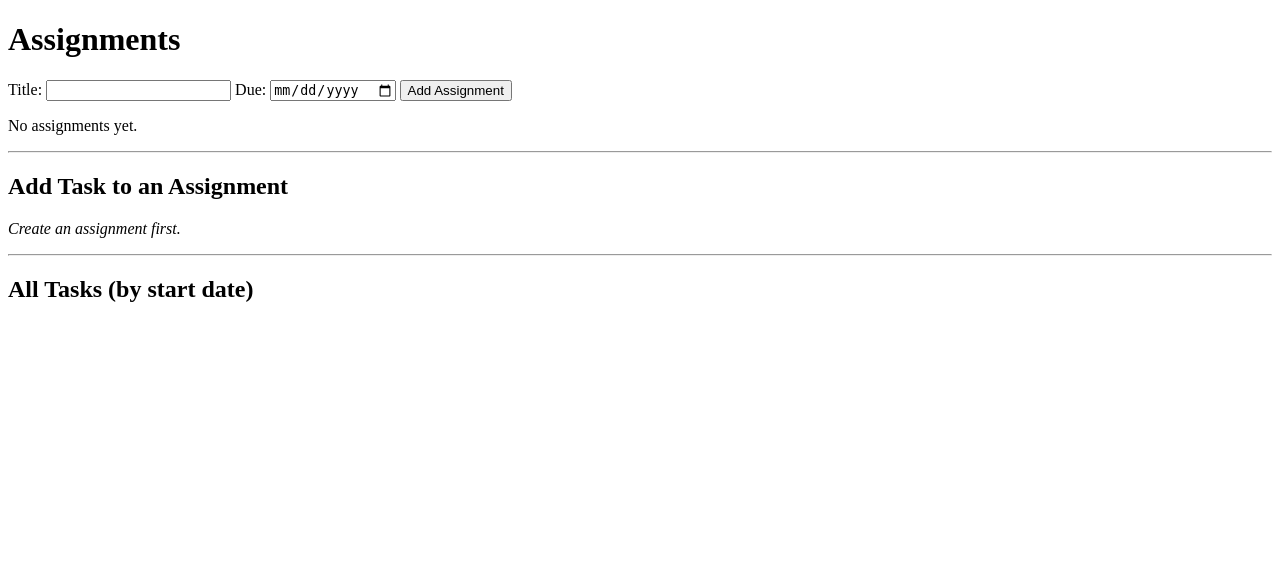
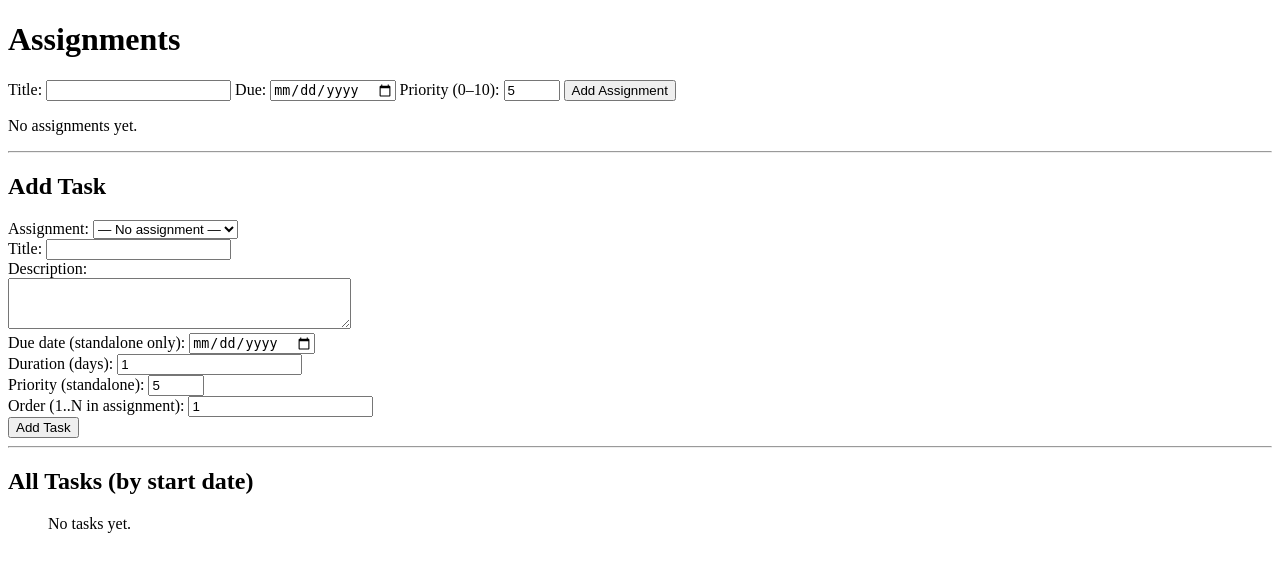
Before and after one commit to corbettbw/Eisenhower-Matrix-2, a Flask app: page / in a window 1280 px wide. Shown: the top 572 px of the page. Run offline with Flask 3, Linux system fonts and the light colour scheme.

Commit message:
adding in better prioritizing

```diff
--- a/app.py
+++ b/app.py
@@ -1,17 +1,21 @@
 from flask import Flask, render_template, request, redirect, url_for
 from itertools import count
-from services import schedule_tasks  # your existing scheduler
+from services import schedule_tasks
 
 app = Flask(__name__)
 
 ASSIGNMENTS = []  # [{id, title, due_date, tasks: [ ... ]}]
+TASKS = []
 _next_aid = count(1)
 _next_tid = count(1)
 
 def get_assignment(aid: int):
     return next((a for a in ASSIGNMENTS if a["id"] == aid), None)
 
-def get_task(task_id: int):
+def find_task(task_id: int):               # ⬅️ NEW: search standalone first, then assignments
+    for t in TASKS:
+        if t["id"] == task_id:
+            return None, t
     for a in ASSIGNMENTS:
         for t in a["tasks"]:
             if t["id"] == task_id:
@@ -22,6 +26,10 @@ def schedule_assignment(a):
     if not a["tasks"]:
         return
     # order inside the assignment
+
+    for t in a["tasks"]:
+        t["importance"] = a["importance"]
+
     ordered = sorted(a["tasks"], key=lambda t: int(t.get("order", 0)))
 
     # feed a compact list into schedule_tasks() (finish-by = assignment due)
@@ -44,23 +52,40 @@ def schedule_assignment(a):
     # keep display order stable: start asc, then priority desc, then order
     a["tasks"] = sorted(
         a["tasks"],
-        key=lambda t: (t["start_date"], -int(t.get("importance", 0)), int(t.get("order", 0)))
+        key=lambda t: (t["start_date"], int(t.get("order", 0)))
     )
 
-def schedule_all(assignments):
-    for a in assignments:
+def schedule_all():                        # schedule standalone + each assignment
+    if TASKS:
+        schedule_tasks(TASKS)              # standalone tasks scheduled independently
+    for a in ASSIGNMENTS:
         schedule_assignment(a)
 
-def tasks_by_start(assignments):
+def tasks_by_start():
     flat = []
-    for a in assignments:
+    for t in TASKS:
+        flat.append({
+            "id": t["id"],
+            "title": t["title"],
+            "description": t.get("description", ""),
+            "duration_days": t.get("duration_days", 1),
+            "importance": t.get("importance", 0),
+            "order": t.get("order", 0),
+            "completed": t.get("completed", False),
+            "start_date": t.get("start_date", ""),
+            "due_date": t.get("due_date", ""),
+            "assignment_id": None,
+            "assignment_title": None,
+        })
+
+    for a in ASSIGNMENTS:
         for t in a.get("tasks", []):
             flat.append({
                 "id": t["id"],
                 "title": t["title"],
                 "description": t.get("description", ""),
                 "duration_days": t.get("duration_days", 1),
-                "importance": t.get("importance", 0),
+                "importance": a.get("importance", 0),
                 "order": t.get("order", 0),
                 "completed": t.get("completed", False),
                 "start_date": t.get("start_date", ""),
@@ -68,16 +93,17 @@ def tasks_by_start(assignments):
                 "assignment_id": a["id"],
                 "assignment_title": a["title"],
             })
-    flat.sort(key=lambda t: (t["start_date"], -int(t.get("importance", 0)), t["assignment_id"], int(t.get("order", 0))))
+
+    flat.sort(key=lambda t: (t["start_date"], -int(t.get("importance", 0)), t["assignment_id"] or 0, int(t.get("order", 0))))
     return flat
 
 @app.get("/")
 def index():
-    schedule_all(ASSIGNMENTS)
+    schedule_all()
     return render_template(
         "index.html",
         assignments=ASSIGNMENTS,
-        tasks=tasks_by_start(ASSIGNMENTS),
+        tasks=tasks_by_start(),
     )
 
 @app.post("/assignments")
@@ -86,53 +112,72 @@ def create_assignment():
         "id": next(_next_aid),
         "title": request.form["assignment_title"].strip(),
         "due_date": request.form["assignment_due"],  # "YYYY-MM-DD"
+        "importance": int(request.form.get("assignment_importance", 5)),
         "tasks": [],
     })
     return redirect(url_for("index"))
 
 @app.post("/tasks")
 def create_task():
-    aid = int(request.form["assignment_id"])
-    a = get_assignment(aid)
-    if a:
-        a["tasks"].append({
-            "id": next(_next_tid),
-            "title": request.form["title"].strip(),
-            "description": request.form.get("description", "").strip(),
-            "duration_days": float(request.form.get("duration_days", 1)),
-            "importance": int(request.form.get("importance", 5)),
-            "order": int(request.form.get("order", 1)),
-            "completed": False,
-        })
+    aid_raw = request.form.get("assignment_id")
+    aid = int(aid_raw) if (aid_raw and aid_raw.isdigit()) else 0
+
+    base = {
+        "id": next(_next_tid),
+        "title": request.form["title"].strip(),
+        "description": request.form.get("description", "").strip(),
+        "duration_days": float(request.form.get("duration_days", 1)),
+        "order": int(request.form.get("order", 1)),
+        "completed": False,
+    }
+
+    if aid > 0:
+        a = get_assignment(aid)
+        if a:
+            base["importance"] = a["importance"]            # ⬅️ CHANGED: inherit
+            a["tasks"].append(base)
+    else:
+        base["due_date"] = request.form["due_date"]         # ⬅️ NEW: standalone due
+        base["importance"] = int(request.form.get("importance", 5))
+        TASKS.append(base)
+
     return redirect(url_for("index"))
 
 @app.post("/tasks/<int:task_id>/edit")
 def edit_task(task_id):
-    a, t = get_task(task_id)
-    if t:
-        t["title"] = request.form["title"].strip()
-        t["description"] = request.form.get("description", "").strip()
-        t["duration_days"] = float(request.form.get("duration_days", 1))
+    a, t = find_task(task_id)
+    if not t:
+        return redirect(url_for("index"))
+
+    t["title"] = request.form["title"].strip()
+    t["description"] = request.form.get("description", "").strip()
+    t["duration_days"] = float(request.form.get("duration_days", 1))
+    t["order"] = int(request.form.get("order", 1))
+
+    if a is None:
+        t["due_date"] = request.form["due_date"]
         t["importance"] = int(request.form.get("importance", 5))
-        t["order"] = int(request.form.get("order", 1))
+
     return redirect(url_for("index"))
 
 @app.post("/tasks/<int:task_id>/complete")
 def complete_task(task_id):
-    a, t = get_task(task_id)
+    a, t = find_task(task_id)
     if t:
         t["completed"] = True
     return redirect(url_for("index"))
 
 @app.post("/tasks/<int:task_id>/uncomplete")
 def uncomplete_task(task_id):
-    a, t = get_task(task_id)
+    a, t = find_task(task_id)
     if t:
         t["completed"] = False
     return redirect(url_for("index"))
 
 @app.post("/tasks/<int:task_id>/delete")
 def delete_task(task_id):
+    global TASKS
+    TASKS = [t for t in TASKS if t["id"] != task_id]
     for a in ASSIGNMENTS:
         a["tasks"] = [t for t in a["tasks"] if t["id"] != task_id]
     return redirect(url_for("index"))
--- a/templates/index.html
+++ b/templates/index.html
@@ -5,6 +5,7 @@
 <form action="{{ url_for('create_assignment') }}" method="post" style="margin-bottom:1rem">
   <label>Title: <input name="assignment_title" required></label>
   <label>Due: <input type="date" name="assignment_due" required></label>
+  <label>Priority (0–10): <input type="number" name="assignment_importance" min="0" max="10" value="5"></label> <!-- ⬅️ NEW -->
   <button type="submit">Add Assignment</button>
 </form>
 
@@ -12,18 +13,16 @@
   <ul>
     {% for a in assignments %}
       <li>
-        <strong>{{ a.title }}</strong> (due {{ a.due_date }})
+        <strong>{{ a.title }}</strong> (due {{ a.due_date }}, priority {{ a.importance }}) <!-- ⬅️ CHANGED -->
         {% if a.tasks %}
           <ul>
             {% for t in a.tasks %}
               <li>
                 <strong>{% if t.completed %}<s>{{ t.title }}</s>{% else %}{{ t.title }}{% endif %}</strong>
-                — start {{ t.start_date }}, due {{ t.due_date }},
-                dur {{ t.duration_days }}, priority {{ t.importance }}, order {{ t.order }}
-                <div><em>{{ t.assignment_title }}</em>{% if t.description %}: {{ t.description }}{% endif %}</div>
+                — start {{ t.start_date }}, dur {{ t.duration_days }}, order {{ t.order }} <!-- ⬅️ CHANGED -->
+                {% if t.description %}<div>: {{ t.description }}</div>{% endif %}
+                <!-- Note: edit/complete/delete are intentionally NOT here; they live in the bottom list -->
               </li>
-            {% else %}
-              <p>No tasks yet.</p>
             {% endfor %}
           </ul>
         {% else %}
@@ -38,28 +37,29 @@
 
 <hr>
 
-<h2>Add Task to an Assignment</h2>
-{% if assignments %}
+<h2>Add Task</h2>
 <form action="{{ url_for('create_task') }}" method="post">
   <label>Assignment:
     <select name="assignment_id">
+      <option value="0">— No assignment —</option> <!-- ⬅️ NEW: standalone option -->
       {% for a in assignments %}
         <option value="{{ a.id }}">{{ a.title }} (due {{ a.due_date }})</option>
       {% endfor %}
     </select>
   </label><br>
+
   <label>Title: <input name="title" required></label><br>
   <label>Description:<br>
     <textarea name="description" rows="3" cols="40"></textarea>
   </label><br>
+
+  <!-- ⬅️ CHANGED: due/priority are for standalone tasks; harmless if filled when assigning -->
+  <label>Due date (standalone only): <input type="date" name="due_date"></label><br>
   <label>Duration (days): <input type="number" name="duration_days" step="0.5" value="1"></label><br>
-  <label>Priority (0–10): <input type="number" name="importance" min="0" max="10" value="5"></label><br>
-  <label>Order (1..N): <input type="number" name="order" min="1" value="1"></label><br>
+  <label>Priority (standalone): <input type="number" name="importance" min="0" max="10" value="5"></label><br>
+  <label>Order (1..N in assignment): <input type="number" name="order" min="1" value="1"></label><br>
   <button type="submit">Add Task</button>
 </form>
-{% else %}
-<p><em>Create an assignment first.</em></p>
-{% endif %}
 
 <hr>
 
@@ -68,9 +68,15 @@
   {% for t in tasks %}
     <li>
       <strong>{% if t.completed %}<s>{{ t.title }}</s>{% else %}{{ t.title }}{% endif %}</strong>
-  — start {{ t.start_date }}, dur {{ t.duration_days }}, priority {{ t.importance }}, order {{ t.order }}
-  {% if t.description %}<div>{{ t.description }}</div>{% endif %}
+      — start {{ t.start_date }}, due {{ t.due_date }},
+      dur {{ t.duration_days }}, priority {{ t.importance }}, order {{ t.order }}
+      {% if t.assignment_title %}
+        <div><em>{{ t.assignment_title }}</em>{% if t.description %}: {{ t.description }}{% endif %}</div>
+      {% elif t.description %}
+        <div>{{ t.description }}</div>
+      {% endif %}
 
+      <!-- actions live here (as you wanted) -->
       {% if not t.completed %}
         <form action="{{ url_for('complete_task', task_id=t.id) }}" method="post" style="display:inline">
           <button type="submit">Complete</button>
@@ -84,18 +90,29 @@
         <button type="submit">Delete</button>
       </form>
 
+      <!-- ⬅️ CHANGED: edit form only in bottom list.
+           Standalone can edit due/priority; assignment-backed can't (they inherit). -->
       <details>
         <summary>Edit</summary>
         <form action="{{ url_for('edit_task', task_id=t.id) }}" method="post">
           <label>Title <input name="title" value="{{ t.title }}" required></label><br>
           <label>Duration <input type="number" step="0.5" name="duration_days" value="{{ t.duration_days }}"></label><br>
+          <label>Order <input type="number" min="1" name="order" value="{{ t.order }}"></label><br>
+
+          {% if not t.assignment_id %}
+            <label>Due <input type="date" name="due_date" value="{{ t.due_date }}" required></label><br>
             <label>Priority <input type="number" min="0" max="10" name="importance" value="{{ t.importance }}"></label><br>
-      <label>Order <input type="number" min="1" name="order" value="{{ t.order }}"></label><br>
+          {% else %}
+            <div><em>Due & priority come from assignment “{{ t.assignment_title }}”.</em></div>
+          {% endif %}
+
           <label>Description<br><textarea name="description" rows="3" cols="40">{{ t.description }}</textarea></label><br>
           <button type="submit">Save</button>
         </form>
       </details>
       <hr>
     </li>
+  {% else %}
+    <p>No tasks yet.</p>
   {% endfor %}
 </ol>
```
Lines whose indentation alone changed are shown as unchanged.
